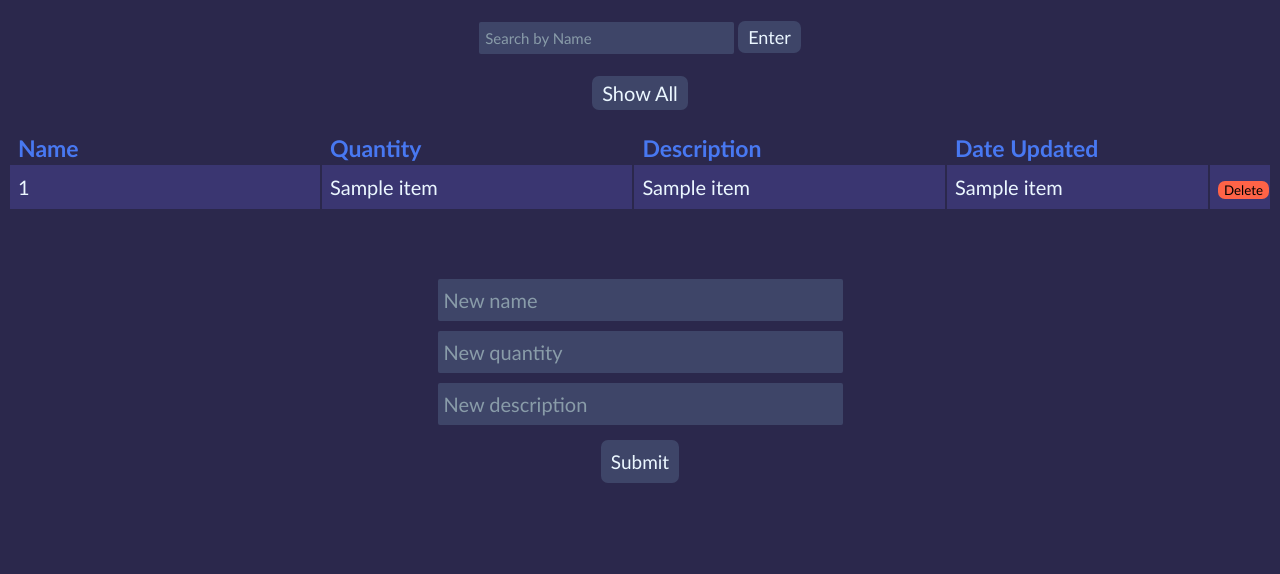
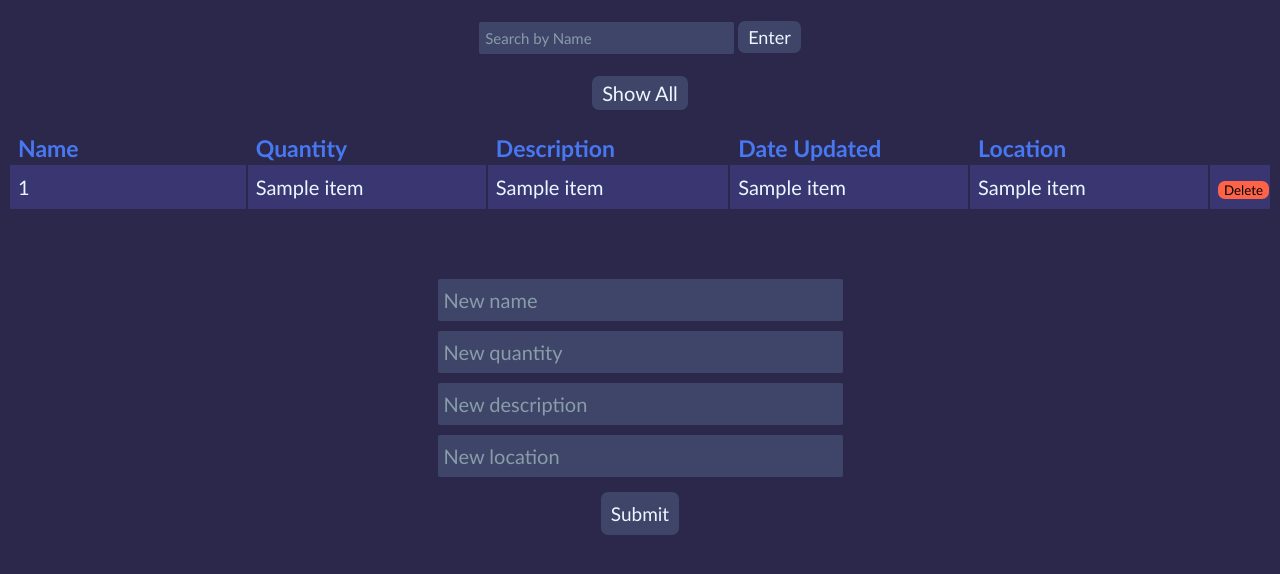
Before and after one commit to aliburkemper12/inventory-system-piston, a Flask app: template src/templates/edit.html in a window 1280 px wide. Shown: the top 574 px of the page. Run offline with Flask 3, Linux system fonts and the light colour scheme; the template is opened without the code that fills it: most values are stand-ins (such as "Sample title", 1, 10 or a date in 2020).

Commit message:
added location column

```diff
--- a/src/app.py
+++ b/src/app.py
@@ -71,10 +71,11 @@ def add():
         new_name = request.form.get("new_name")
         new_quant = request.form.get("new_quant")
         new_desc = request.form.get("new_desc")
+        new_location = request.form.get("new_location")
 
-        if new_name and new_quant and new_desc:
-            command = 'INSERT INTO item VALUES (?, ?, ?, ?)'
-            cursor.execute(command, (new_name, new_quant, new_desc, str(date.today())))
+        if new_name and new_quant and new_desc and new_location:
+            command = 'INSERT INTO item VALUES (?, ?, ?, ?, ?)'
+            cursor.execute(command, (new_name, new_quant, new_desc, str(date.today()), new_location))
             conn.commit()
             data = cursor.execute('SELECT * FROM item').fetchall()
             conn.close()
@@ -104,6 +105,7 @@ def field_edit():
     new_name = request.form.get("new_name")
     new_quant = request.form.get("new_quant")
     new_desc = request.form.get("new_desc")
+    new_location = request.form.get("new_location")
 
     if new_name != "":
         command = 'UPDATE item SET name = ? WHERE name = ?;'
@@ -121,7 +123,12 @@ def field_edit():
         cursor.execute(command, (new_desc, name))
         conn.commit()
 
-    if new_name or new_quant or new_desc:
+    if new_location != "":
+        command = 'UPDATE item SET location = ? WHERE name = ?;'
+        cursor.execute(command, (new_location, name))
+        conn.commit()
+
+    if new_name or new_quant or new_desc or new_location:
         command = 'UPDATE item SET date = ? WHERE name = ?;'
         cursor.execute(command, (str(date.today()), name))
         conn.commit()
@@ -152,6 +159,10 @@ def sort():
         data = cursor.execute('SELECT * FROM item ORDER BY date DESC').fetchall()
         conn.close()
 
+    if row == '5':
+        data = cursor.execute('SELECT * FROM item ORDER BY location DESC').fetchall()
+        conn.close()
+
     return render_template("index.html", data=data)
 
 @app.route("/sort_asc", methods=["GET", "POST"])
@@ -175,6 +186,10 @@ def sort_asc():
 
     if row == '4':
         data = cursor.execute('SELECT * FROM item ORDER BY date ASC').fetchall()
+        conn.close()
+
+    if row == '5':
+        data = cursor.execute('SELECT * FROM item ORDER BY location ASC').fetchall()
         conn.close()
 
     return render_template("index.html", data=data)
@@ -202,6 +217,10 @@ def sort_desc():
         data = cursor.execute('SELECT * FROM item ORDER BY date DESC').fetchall()
         conn.close()
 
+    if row == '5':
+        data = cursor.execute('SELECT * FROM item ORDER BY location DESC').fetchall()
+        conn.close()
+
     return render_template("index.html", data=data)
 
 if __name__ == "__main__":
--- a/src/templates/add.html
+++ b/src/templates/add.html
@@ -13,6 +13,7 @@
         </h4>
         <h4 align="center">
             <form action="/add" method="post">
+                <h3>Fill out all forms:</h3>
                 <div>
                     <input id="new" type="text" id="change" name="new_name" placeholder="New name">
                 </div>
@@ -22,6 +23,9 @@
                 <div>
                     <input id="new" type="text" id="change" name="new_desc" placeholder="New description">
                 </div>
+                <div>
+                    <input id="new" type="text" id="change" name="new_location" placeholder="New location">
+                </div>
             <td width="20%"><button type="submit" class="submit">Submit</button></td>
         </h4>
     </body>
--- a/src/templates/edit.html
+++ b/src/templates/edit.html
@@ -19,18 +19,20 @@
         </div>
         <table style="width:100%">
             <tr>
-                <th width="25%" align="left">Name</th>
-                <th width="25%" align="left">Quantity</th>
-                <th width="25%" align="left">Description</th>
-                <th width="21%" align="left">Date Updated</th>
+                <th width="20%" align="left">Name</th>
+                <th width="20%" align="left">Quantity</th>
+                <th width="20%" align="left">Description</th>
+                <th width="20%" align="left">Date Updated</th>
+                <th width="20%" align="left">Location</th>
             </tr>
             {%for item in data%}
             <tr>
                 <form id="new_name" action="{{ url_for("field_edit")}}" method="post">
-                <td width="24%"><input type="hidden" name="name" value="{{ item[0] }}">{{ item[0] }}</td>
-                <td width="24%">{{ item[1] }}</td>
-                <td width="24%">{{ item[2] }}</td>
-                <td width="20%">{{ item[3] }}</td></form>
+                <td width="20%"><input type="hidden" name="name" value="{{ item[0] }}">{{ item[0] }}</td>
+                <td width="20%">{{ item[1] }}</td>
+                <td width="20%">{{ item[2] }}</td>
+                <td width="20%">{{ item[3] }}</td>
+                <td width="20%">{{ item[4] }}</td></form>
                 <form action="{{ url_for("delete")}}" method="post">
                 <input type="hidden" name="name" value="{{ item[0] }}">
                 <td width="auto" align="left"><button class="delete" type="submit">Delete</button></td></form>
@@ -47,6 +49,9 @@
             <div>
                 <input id="new" form="new_name" type="text" id="change" name="new_desc" placeholder="New description">
             </div>
+            <div>
+                <input id="new" form="new_name" type="text" id="change" name="new_location" placeholder="New location">
+            </div>
             <td width="20%"><button form="new_name" type="submit" class="submit">Submit</button></td>
         </h4>
     </body>
```
Also changed, not shown: src/templates/index.html (+13 -4 lines), src/inventory.db.
